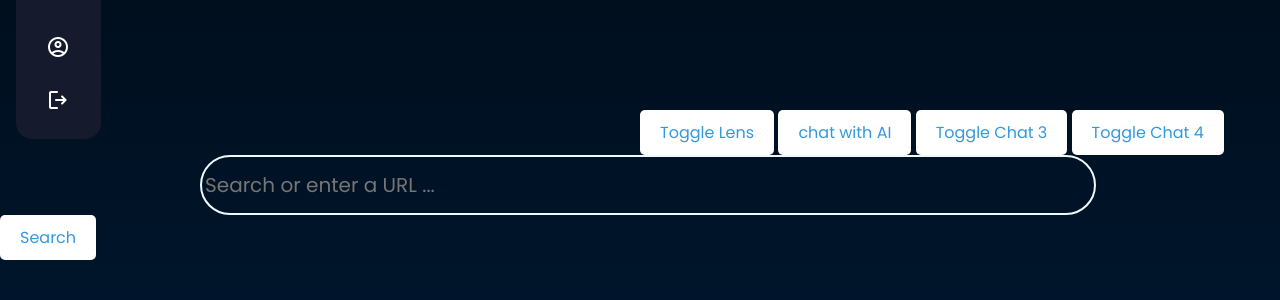
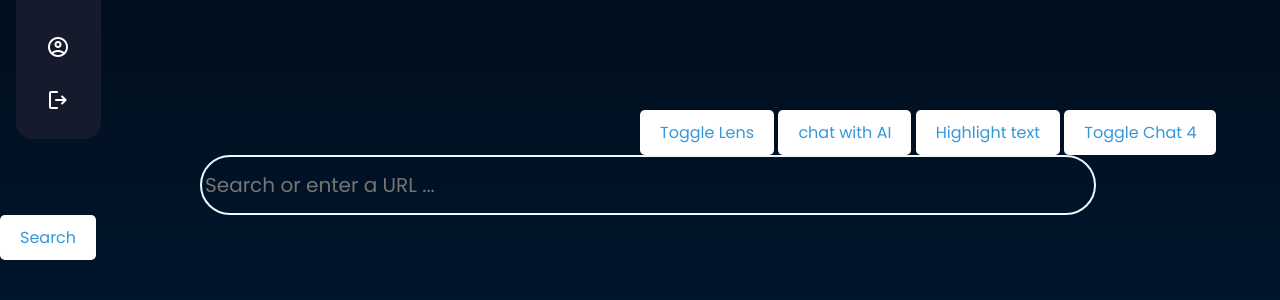
Before and after one commit to AYUSHKHAIRE/web-view, a Django app: page /browse/ in a window 1280 px wide. Shown: the part 645-945 px from the top of the page. Run offline with Django 5.2, Linux system fonts and the light colour scheme; the visitor is signed in with stand-in values (Sample User, id 1); parts of the project's set-up code (start-up, migrations or seed data) failed here and were passed over; some libraries are stand-ins or nearby versions.

Commit message:
highlighting text in the frontend

```diff
--- a/accessweb/templates/browse/main.html
+++ b/accessweb/templates/browse/main.html
@@ -36,6 +36,7 @@
       alt="Image will display here"
       style="width: 100%; height: 100%"
     />
+    <div  style="display: none;" class="imagehighlightoverlay" id="imagehighlightoverlay"></div>
     <div class="lens"></div>
   </div>
 </div>
@@ -45,7 +46,7 @@
     <div class="buttons-browse">
       <button onclick="toggleChat('lens')">Toggle Lens</button>
       <button onclick="toggleChat('aichat')">chat with AI</button>
-      <button onclick="toggleChat('chat3')">Toggle Chat 3</button>
+      <button onclick="toggleChat('highlight-chat-box')">Highlight text</button>
       <button onclick="toggleChat('chat4')">Toggle Chat 4</button>
     </div>
   </div>
@@ -120,9 +121,10 @@
         </div>
       </div>
     </div>
-    <div id="chat3" class="chat-box" style="right: 530px">
-      <div class="chat-header" onclick="minimizeChat('chat3')">Chat 3</div>
-      <div class="chat-content">This is Chat 3</div>
+    <div id="highlight-chat-box" class="chat-box" style="right: 530px">
+      <div class="chat-header" onclick="minimizeChat('highlight-chat-box')">Highlight text</div>
+      <div class="chat-content">highlight the text</div>
+      <button id="highlight-chat-button" class="highlight-chat-button">highlight</button>
     </div>
     <div id="chat4" class="chat-box" style="right: 790px">
       <div class="chat-header" onclick="minimizeChat('chat4')">Chat 4</div>
```
